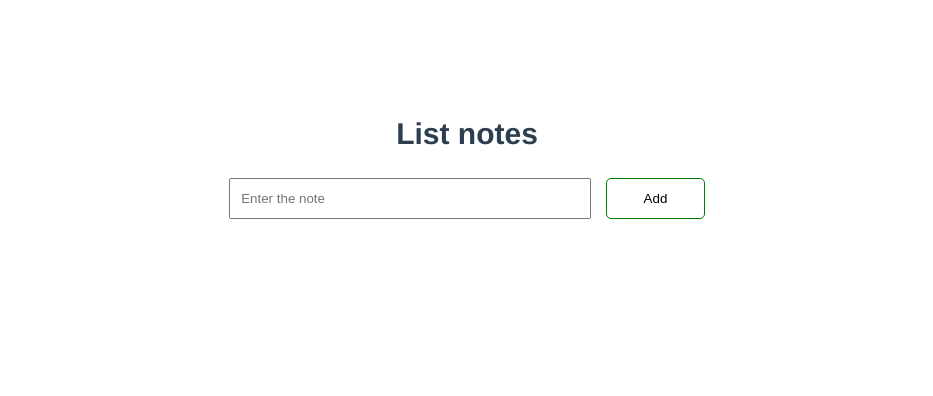
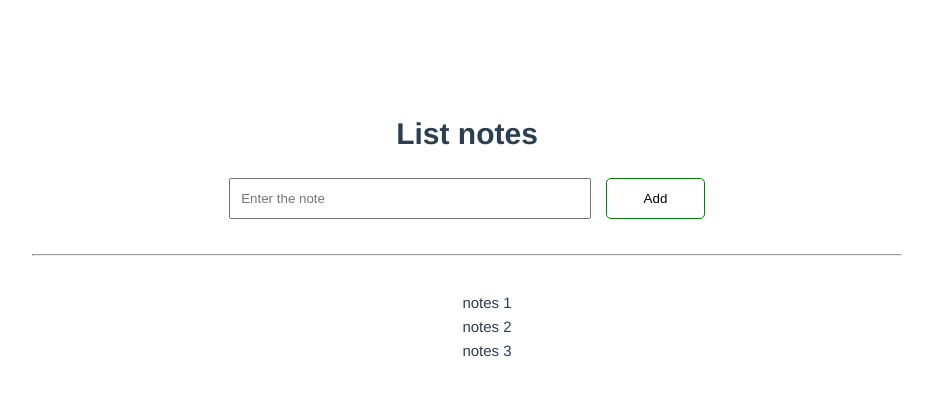
Before and after one commit to EleonoraPavlova/TestTask, a Vue app: page / in a window 1280 px wide. Shown: the top 396 px of the page, without its empty margins (173-1106 px from the left). Built offline with nearby package versions, Linux system fonts and the light colour scheme.

Commit message:
add test component/gitPage

```diff
--- a/src/assets/base.css
+++ b/src/assets/base.css
@@ -43,6 +43,10 @@ img {
     height: auto;
 }
 
+li {
+    list-style: none;
+}
+
 .bold {
     font-weight: 800;
 }
--- a/src/components/Components.vue
+++ b/src/components/Components.vue
@@ -9,13 +9,20 @@
 						:value="inputValue"
 						:placeholder="placeholderString"
 						type="text"
+						@keydown.enter="addHewNote"
 						@input="inputChangeHandler"
 					/>
 					<!--:placeholder="placeholderString" - bind забаиндили динамич значение
 					@input="inputChangeHandler" вызываем слушатель события, функцию -->
-					<button class="container__main_button margin-l">Add</button>
+					<button class="container__main_button margin-l" @click="addHewNote">
+						Add
+					</button>
 				</div>
 			</div>
+			<hr class="container__hr" />
+			<ul class="flex">
+				<li v-for="note in notes" :key="note">{{ note }}</li>
+			</ul>
 		</div>
 	</div>
 </template>
@@ -29,6 +36,7 @@ export default {
 			placeholderString: "Enter the note",
 			title: "List notes",
 			inputValue: "",
+			notes: ["notes 1", "notes 2", "notes 3"],
 		};
 	},
 	methods: {
@@ -37,6 +45,10 @@ export default {
 			this.inputValue = event.target.value;
 			//2х сторонее связывание закончили
 		},
+		addHewNote() {
+			//добавляем новую заметку в массив notes
+			this.notes.push(this.inputValue);
+		},
 	},
 };
 </script>
@@ -44,6 +56,7 @@ export default {
 <style scoped lang="scss">
 .container {
 	padding: 50px;
+
 	&__main {
 		display: flex;
 		justify-content: center;
@@ -64,5 +77,9 @@ export default {
 			}
 		}
 	}
+	&__hr {
+		text-align: center;
+		margin: 35px;
+	}
 }
 </style>
--- a/vue.config.js
+++ b/vue.config.js
@@ -1,4 +1,8 @@
 const { defineConfig } = require('@vue/cli-service')
 module.exports = defineConfig({
   transpileDependencies: true,
+  publicPath: process.env.NODE_ENV === "production" ? "/TestTask/" : "/",
 })
+
+// /*eslint-disable*/
+// debugger;
```
Also changed, not shown: 1 other file (tests, documents, lock files or other folders).
